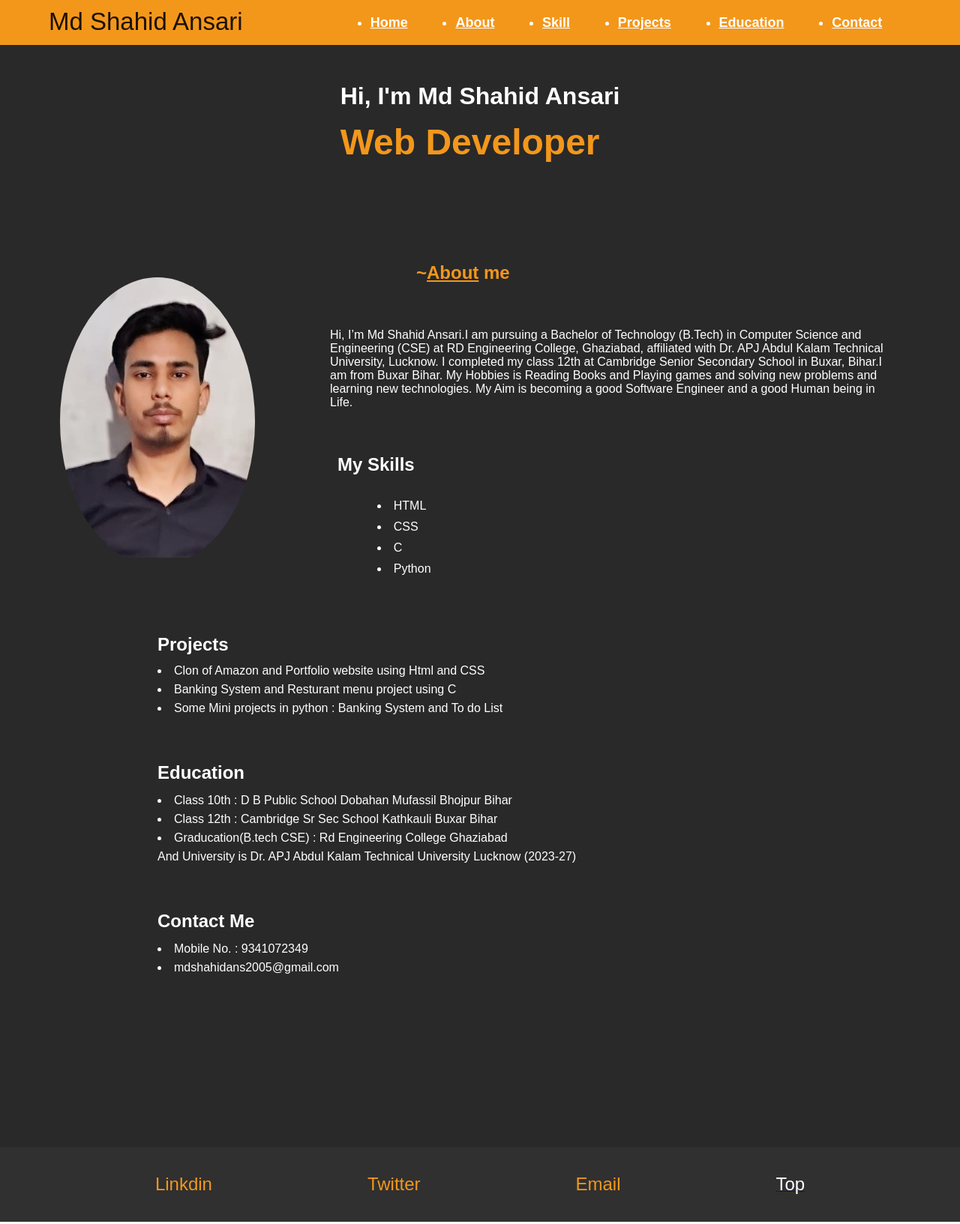
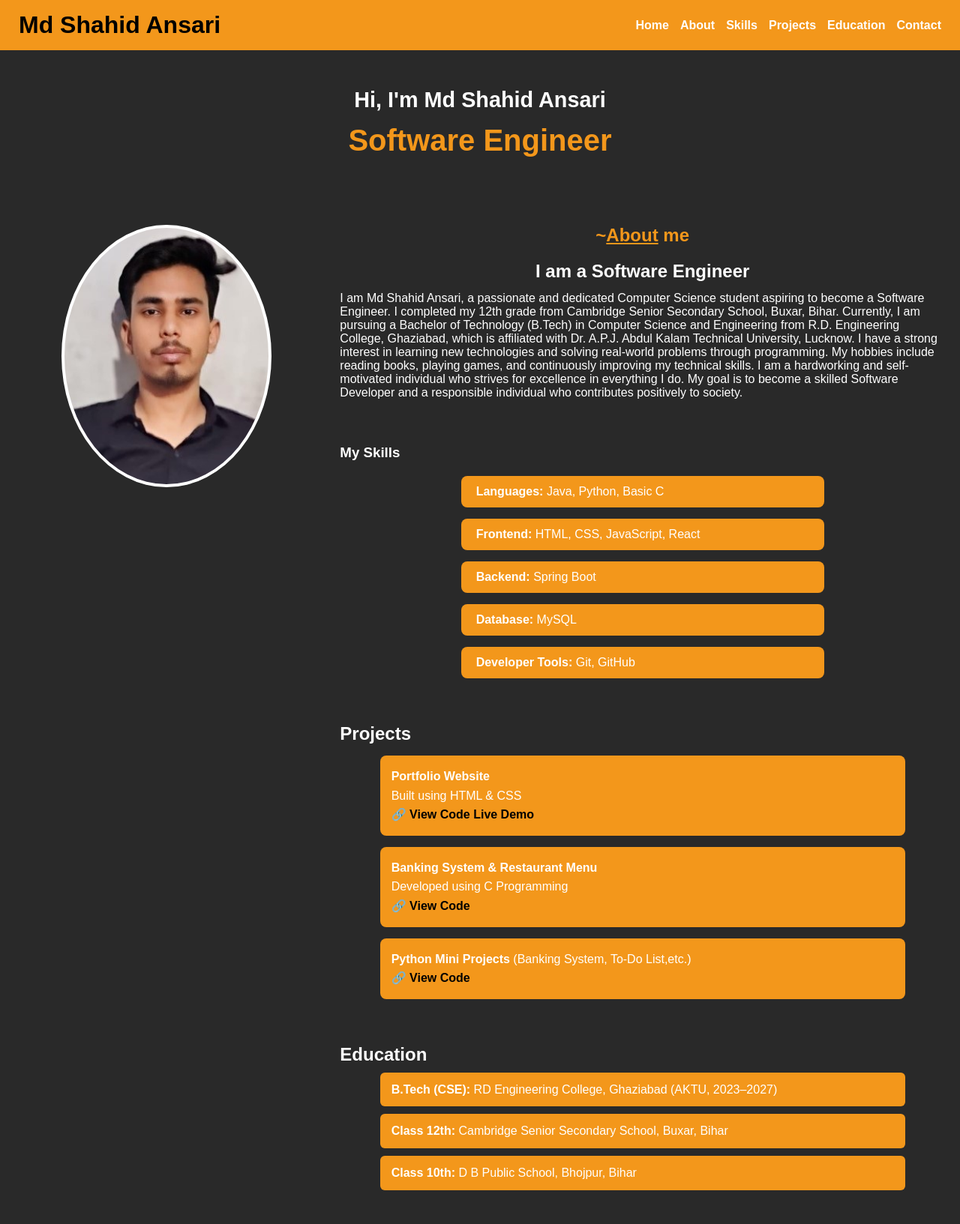
Before and after one commit to shahidansaricse/shahidansaricse.github.io, a plain HTML site: page index.html in a window 1280 px wide. Shown: the top 1633 px of the page at 75% size. Drawn offline with Linux system fonts and the light colour scheme.

Commit message:
update url

```diff
--- a/index.html
+++ b/index.html
@@ -3,175 +3,247 @@
 <head>
     <meta charset="UTF-8">
     <meta name="viewport" content="width=device-width, initial-scale=1.0">
+    <meta name="description" content="Md Shahid Ansari - Java Developer Portfolio">
     <title>My Portfolio</title>
-   <style>
-*{
-    margin:0;
-    font-family: Arial;
-    border:border-box;
-}
-.header1{
-    height:60px;
-    background-color:#f3971b ;
-    color:white;
-    display: flex;
-    align-items: center;
-    justify-content:space-evenly;
+   <style> * {
+    margin: 0;
+    padding: 0;
+    box-sizing: border-box;
     font-family: Arial;
 }
-.main{
-    width:1200px;
-    height:75px;
-    margin:auto;
+html {
+    scroll-behavior: smooth;
+}
+.header1 {
+    background-color: #f3971b;
+    color: white;
+    padding: 15px 25px;
+}
+.main {
+    display: flex;
+    justify-content: space-between;
+    align-items: center;
+    flex-wrap: wrap;
+}
+.logo {
+    font-size: 32px;
+    color: black;
 }
 .navbar {
     list-style: none;
-    padding: 0;
-    margin: 0;
+    display: flex;
+    gap: 15px;
+    flex-wrap: wrap;
+}
+.navbar a {
+    color: white;
+    text-decoration: none;
+    font-weight: bold;
+}
+.header2 {
+    background-color: #292929;
+    color: white;
+    text-align: center;
+    padding: 50px 20px;
+}
+.name {
+    font-size: 1.8rem;
+}
+.name1 {
+    font-size: 2.5rem;
+    color: #f3971b;
+     margin-top: 15px;
+}
+.header3 {
+    background-color: #292929;
+    color: white;
+    padding: 40px 20px;
+    display: flex;
+    flex-wrap: wrap;
+    gap: 30px;
+}
+.center-text {
+    text-align: center;
+    font-family: Arial, Helvetica, sans-serif;
+    margin-bottom: 13px;
+}
+.box-content {
+    flex: 1;
     display: flex;
     justify-content: center;
 }
-.icon{
-    width:350px;
-    float:left;
+.box-img {
+    width: 200px;
+    height: 200px;
+    border-radius: 50%;
+    background-size: cover;
+    background-position: center;
+    border: 4px solid white;
 }
-.logo{
-    font:arial;
-    font-weight: lighter;
-    font-size: 33px;
-    color:rgba(0, 0, 0, 0.888);
-    padding-left: 25px;
-    float:left;
-    padding-top: 10px;
+.intro {
+    flex: 2;
+}
+.about {
+    text-align: center;
+    color: #f3971b;
+    margin-bottom: 20px;
+}
+#skills {
+    margin-top: 60px;
+
+}
+.skill-container {
+    margin-top: 20px;
+    display: flex;
+    flex-direction: column;
+    gap: 15px;
+    align-items: center;
+}
+.skill-item {
+    background: #f3971b;
+    padding: 12px 20px;
+    border-radius: 8px;
+    width: 60%;
+    font-weight: 500;
+    text-align: left;
+}
+#project {
+    margin: 60px auto 20px;
+}
+.project-item {
+    max-width: 700px;
+    margin: auto;
+    text-align: left;
+}
+.project-item ul {
+    list-style: none;
+    padding: 0;
+}
+.project-item li {
+    background: #f3971b;
+    margin: 15px 0;
+    padding: 15px;
+    border-radius: 8px;
+}
+.project-item a {
+    color: #000;
+    font-weight: bold;
+    text-decoration: none;
+}
+.project-item a:hover {
+    text-decoration: underline;
+}
+#education {
+    margin: 60px auto;
+}
+.edu {
+    max-width: 700px;
+    margin: auto;
+    text-align: left;
+}
+.edu ul {
+    list-style: none;
+    padding: 0;
+}
+.edu li {
+    background: #f3971b;
+    margin: 10px 0;
+    padding: 10px 15px;
+    border-radius: 6px;
+}
+.edu p {
+    margin-top: 10px;
+    font-weight: 500;
+}
+#contact {
+    margin: 60px auto;
+}
+.contact {
+    display: flex;
+    justify-content: center;
+    gap: 15px;
+    flex-wrap: wrap;
+    margin-top: 20px;
+}
+.contact-btn {
+    display: inline-block;
+    padding: 12px 20px;
+    background: #f3971b;
+    color: #000;
+    text-decoration: none;
+    border-radius: 25px;
+    font-weight: 500;
+    transition: all 0.3s ease;
+}
+.contact-btn:hover {
+    background: #ffb347;
+    transform: translateY(-3px);
+}
+.social-links {
+    display: flex;
+    justify-content: center;
+    gap: 30px;
+}
+.font:hover {
+    background: #f3971b;
+    color: #000;
+}
+.top-btn {
+    margin-top: 15px;
+}
+.top-btn a {
+    color: #f3971b;
+    text-decoration: none;
+    font-weight: bold;
+}
+.project-item,
+.edu,
+.contact {
+    margin-top: 10px;
+    line-height: 1.6;
+}
+.header4 {
+    background-color: #303030;
+    color: white;
+    text-align: center;
+    padding: 20px;
+}
+.font {
+    color: #f3971b;
+    text-decoration: none;
+    font-size: 18px;
+    transition: 0.3s;
+}
+@media (max-width: 768px) {
+
+    .main {
+        flex-direction: column;
+        text-align: center;
     }
 
-ul{
-    display:flex;
-    align-items:center;
-    justify-content:space-evenly;
-    margin-left:60px;
-    margin-top:20px;
-    font-size:18px;
-}
-ul a{
-    color:#ffffff;
-    font-family:Arial;
-    font-weight: bold;
+    .navbar {
+        justify-content: center;
     }
 
-.header2{
-    height:270px;
-    background-color:#292929 ;
-    color:white;
-    display: flex;
-    justify-content:space-evenly;
-    font-family: Arial;
-}
-.heading1{
-    margin-top:50px;
-}
-.name{
-    font-size: 2rem;
+    .header3 {
+        flex-direction: column;
         align-items: center;
-    font-weight:600;
+        text-align: center;
     }
 
-.name1{
-    margin-top: 15px;
-    font-size: 3rem;
-    font-family:"arial";
-    color:#f3971b;
-}
-.about{
-    margin-top: 20px;
-    font-size:1.5rem;
-    color:#f3971b;
-    margin-left:115px;
-    margin-bottom: 60px;
-}
-.header3{
-    height:1200px;
-    background-color:#292929 ;
-    color:white;
-    display: flex;
-    font-family: Arial;
-}
-.box-img{
-    border-radius: 50%;
-    background-image: cover;
-    background-repeat: no-repeat;
-}
-.box-content{
-    margin-top: 40px;
-    float:left;
-    margin-left :80px;
-    margin-right :100px;
-    }
-.intro1{
-    margin-top:30px;
-    margin-right:100px ;
+    .intro {
+        width: 100%;
     }
 
-.h{
-    margin-top: 60px;
-    margin-left: 10px ;
-    float: left;
-    margin-bottom: 10px;
+    .box-img {
+        width: 150px;
+        height: 150px;
     }
 
-.skill-container {
-    flex-direction: column;
-    float:left;
-    margin-left: -50px;
-    margin-top: 120px;
-    display: flex;
+    .name1 {
+        font-size: 2rem;
     }
-.skill-item {
-    padding-bottom: 10px;
-    color: white;
-    font-size: 1rem;
-}
-.p{
-  margin-top: 300px;
-  margin-left:-230px;
-}
-.project-item{
-    margin-top:8px;
-    line-height:25px;
-}
-.h1{
-    margin-top:60px;
-    margin-left:-230px;
-}
-.edu{
-    margin-top:10px;
-    line-height:25px;
-    margin-left:-230px;
-}
-.h2{
-    margin-left:-230px;
-    margin-top:60px;
-}
-.Contact{
-    margin-left:-230px;
-    margin-top:10px;
-    line-height:25px;
-}
-.header4{
-    height:100px;
-    background-color:#303030 ;
-    color:white;
-    display: flex;
-    align-items: center;
-    justify-content:space-evenly;
-    font-family: Arial;
-    }
-.font{
-    color:#f3971b;
-    font-size: 1.5rem;
-    font-family: Arial;
-}
-   </style>
+}</style>
 </head>
 <body>
     <header class="header1">
@@ -180,90 +252,143 @@ ul a{
                 <h2 class="logo">Md Shahid Ansari</h2>
             </div>
             <nav>
-                <ul clss="navbar" >
+                <ul class="navbar">
                     <li><a href="#home">Home</a></li>
                     <li><a href="#about">About</a></li>
-                    <li><a href="#skills">Skill</a></li>
+                    <li><a href="#skills">Skills</a></li>
                     <li><a href="#project">Projects</a></li>
                     <li><a href="#education">Education</a></li>
                     <li><a href="#contact">Contact</a></li>
                 </ul>
             </nav>
         </div>
-        </div>
     </header>
-    <header class="header2">
+    <section class="header2" id="home">
         <div class="heading1">
             <section id="home">
                 <h3 class="name">Hi, I'm Md Shahid Ansari</h3>
-                <h2 class="name1">Web Developer</h2>
+                <h2 class="name1">Software Engineer</h2>
             </section>
         </div>
-    </header>
-
-    <header class="header3">
+    </section>
+    <section class="header3">
         <div class="box-content">
-                <div class="box-img" style=" background-image:url('image.jpg'); height:385px;width:260px; "></div>
+            <div class="box-img" style="background-image:url('image.jpg'); height:350px;width:280px;"></div>
         </div>
-
         <div class="intro">
             <section id="about">
                 <h2 class="about">~<u>About</u> me</h2>
+                <h2 class="center-text">I am a Software Engineer</h2>
                 <div class="intro1">
-                                <p>Hi, I’m Md Shahid Ansari.I am pursuing a Bachelor of Technology (B.Tech)
-                                    in Computer Science and Engineering (CSE) at RD Engineering College, Ghaziabad,
-                                    affiliated with Dr. APJ Abdul Kalam Technical University, Lucknow. I completed
-                                    my class 12th at Cambridge Senior Secondary School in Buxar, Bihar.I am from Buxar Bihar.
-                                    My Hobbies is Reading Books and Playing games and solving new problems and learning new technologies.
-                                    My Aim is becoming a good Software Engineer and a good Human being in Life.</p>
+                    <p> I am Md Shahid Ansari, a passionate and dedicated Computer Science student aspiring to become a
+                        Software Engineer. I completed my 12th grade from Cambridge Senior Secondary School, Buxar,
+                        Bihar. Currently, I am pursuing a Bachelor of Technology (B.Tech) in Computer Science and
+                        Engineering from R.D. Engineering College, Ghaziabad, which is affiliated with Dr. A.P.J. Abdul
+                        Kalam Technical University, Lucknow.
+                        I have a strong interest in learning new technologies and solving real-world problems through
+                        programming. My hobbies include reading books, playing games, and continuously improving my
+                        technical skills. I am a hardworking and self-motivated individual who strives for excellence in
+                        everything I do.
+                        My goal is to become a skilled Software Developer and a responsible individual who contributes
+                        positively to society.
+                    </p>
                 </div>
             </section>
             <section id="skills">
-                    <div class="h"><h1>My Skills</h1></div>
+                <h1>My Skills</h1>
                 <div class="skill-container">
-                            <div class="skill-item"><li>HTML</li></div>
-                            <div class="skill-item"><li>CSS</li></div>
-                            <div class="skill-item"><li>C</li></div>
-                            <div class="skill-item"><li>Python</li></div>
+                    <div class="skill-item">
+                        <strong>Languages:</strong> Java, Python, Basic C
+                    </div>
+                    <div class="skill-item">
+                        <strong>Frontend:</strong> HTML, CSS, JavaScript, React
+                    </div>
+                    <div class="skill-item">
+                        <strong>Backend:</strong> Spring Boot
+                    </div>
+                    <div class="skill-item">
+                        <strong>Database:</strong> MySQL
+                    </div>
+                  <div class="skill-item">
+                        <strong>Developer Tools:</strong> Git, GitHub
+                    </div>
                 </div>
             </section>
-                <div class="p">
             <section id="project">
-                        <div><h1>Projects</h1></div>
+                <div>
+                    <h2>Projects</h2>
+                </div>
+
                 <div class="project-item">
-                            <p><li>Clon of Amazon and Portfolio website using Html and CSS</li></p>
-                            <p><li>Banking System and Resturant menu project using C</li></p>
-                            <p><li>Some Mini projects in python : Banking System and  To do List</li></p>
+                    <ul>
+                        <li>
+                            <strong>Portfolio Website</strong><br>
+                            Built using HTML & CSS<br>
+                            🔗 <a href="https://github.com/shahidansaricse/shahidansaricse.github.io" target="_blank">View Code</a>
+                             <a href="https://shahidansaricse.github.io" target="_blank">Live Demo</a>
+                        </li>
+                        <li>
+                            <strong>Banking System & Restaurant Menu</strong><br>
+                            Developed using C Programming<br>
+                            🔗 <a href="https://github.com/yourusername/c-projects" target="_blank">View Code</a>
+                        </li>
+                        <li>
+                            <strong>Python Mini Projects</strong> (Banking System, To-Do List,etc.)<br>
+                            🔗 <a href="https://github.com/shahidansaricse/Python" target="_blank">View Code</a>
+                        </li>
+                    </ul>
                 </div>
             </section>
+            <section id="education">
+                <div class="h1">
+                    <h2>Education</h2>
                 </div>
-                <section id="education">
-                    <div class="h1"><h1>Education</h1></div>
                 <div class="edu">
-                        <p><li>Class 10th : D B Public School Dobahan Mufassil Bhojpur Bihar </li></p>
-                        <p><li>Class 12th : Cambridge Sr Sec School Kathkauli Buxar Bihar </li></p>
-                        <p><li>Graducation(B.tech CSE) : Rd Engineering College Ghaziabad </li></p>
-                        <p>And University is Dr. APJ Abdul Kalam Technical University Lucknow (2023-27)</p>
-
+                    <ul>
+                        <li><strong>B.Tech (CSE):</strong> RD Engineering College, Ghaziabad (AKTU, 2023–2027)</li>
+                        <li><strong>Class 12th:</strong> Cambridge Senior Secondary School, Buxar, Bihar</li>
+                        <li><strong>Class 10th:</strong> D B Public School, Bhojpur, Bihar</li>
+                    </ul>
                 </div>
             </section>
             <section id="contact">
-                    <div class="h2"><h1>Contact Me</h1></div>
-                    <div class="Contact">
-                        <p><li>Mobile No. : 9341072349 </li></p>
-                        <p><li> mdshahidans2005@gmail.com</li></p>
+                <div class="h2">
+                    <h1>Contact Me</h1>
+                </div>
+                <div class="contact">
+                    <a href="tel:9341072349" class="contact-btn">
+                        📱 Call Me
+                    </a>
+
+                    <a href="mailto:mdshahidans2005@gmail.com" class="contact-btn">
+                        📧 Email Me
+                    </a>
+
+                    <a href="https://www.linkedin.com/in/md-shahid-ansari-7544b731a" target="_blank"
+                        class="contact-btn">
+                        🔗 LinkedIn
+                    </a>
                 </div>
             </section>
-        </header>
-    <header class="header4">
-        <a class="font" >Linkdin</a>
-        <a class="font" >Twitter</a>
-        <a class="font" >Email</a>
+        </section>
+    </section>
+    <footer class="header4">
+        <div class="social-links">
+            <a href="https://www.linkedin.com/in/md-shahid-ansari-7544b731a" target="_blank" class="font">
+                🔗 LinkedIn
+            </a>
 
-        <a href="#home" >
-        <font face="arial" color="#ffffff" size="5">Top</font>
+            <a href="mailto:mdshahidans2005@gmail.com" class="font">
+                📧 Email
+            </a>
+
+            <a href="tel:9341072349" class="font">
+                📱 Call
             </a>
         </div>
-    </header>
+        <div class="top-btn">
+            <a href="#home">⬆ Back to Top</a>
+        </div>
+    </footer>
 </body>
 </html>
```
Lines whose indentation alone changed are shown as unchanged.
